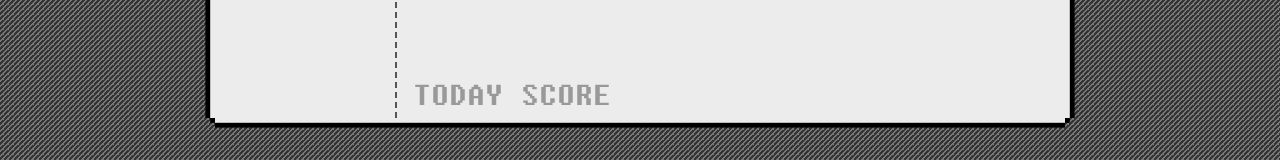
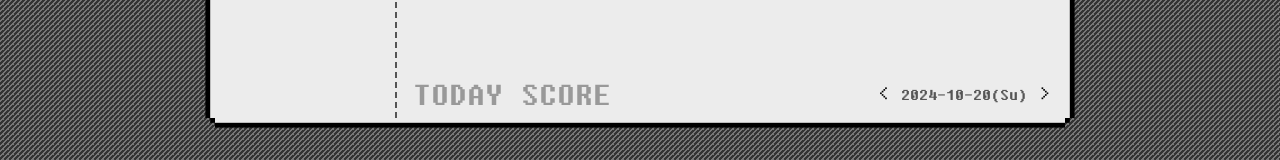
Before and after one commit to dayoung0510/routine-manager, a Next.js app: page /daily in a window 1280 px wide. Shown: the part 557-717 px from the top of the page. Built offline with nearby package versions, Linux system fonts and the light colour scheme; no server answers; the database is empty; sample sign-in values are in the browser's storage.

Commit message:
FEAT: 데일리기록 특정날짜 추가기능

```diff
--- a/src/app/(main)/daily/page.tsx
+++ b/src/app/(main)/daily/page.tsx
@@ -43,17 +43,20 @@ const DailyPage = () => {
   const queryClient = useQueryClient();
   const today = dayjs().format('YYYYMMDD').toString();
 
+  const [selectedDate, setSelectedDate] = useState<Date>(new Date());
+  const targetDay = dayjs(selectedDate).format('YYYYMMDD');
+
   const inputRef = useRef<HTMLInputElement>(null);
 
   const { data: tasks } = useGetUserIdActiveTasks(user.id);
   const { data: categories } = useGetCategories();
   const { data: todayDoneTasks } = useGetTodayDoneTaskList({
     userId: user.id,
-    date: today,
+    date: targetDay,
   });
   const { data: specialTodos } = useGetSpecialTodos({
     userId: user.id,
-    date: today,
+    date: targetDay,
   });
 
   const { mutate: addSpecialTodo } = usePostSpecialTodo();
@@ -77,11 +80,16 @@ const DailyPage = () => {
   const handleClickSpecialAdd = () => {
     if (user.id) {
       addSpecialTodo(
-        { date: today, content: specialInput, userId: user.id, isDone: false },
+        {
+          date: targetDay,
+          content: specialInput,
+          userId: user.id,
+          isDone: false,
+        },
         {
           onSuccess: (res) => {
             queryClient.invalidateQueries({
-              queryKey: ['specialTodos', today],
+              queryKey: ['specialTodos', targetDay],
             });
             setSpecialModal(false);
             toast.success('SUCCESS!');
@@ -98,13 +106,13 @@ const DailyPage = () => {
         {
           userId: user.id,
           specialTodoId: id,
-          date: today,
+          date: targetDay,
           isDone: !currentStatus ?? true,
         },
         {
           onSuccess: () => {
             queryClient.invalidateQueries({
-              queryKey: ['specialTodos', today],
+              queryKey: ['specialTodos', targetDay],
             });
           },
         },
@@ -116,11 +124,11 @@ const DailyPage = () => {
   const handleDeleteSpecialTodo = (specialTodoId: string) => {
     if (user.id) {
       deleteSpecialTodo(
-        { userId: user.id, specialTodoId, date: today },
+        { userId: user.id, specialTodoId, date: targetDay },
         {
           onSuccess: () => {
             queryClient.invalidateQueries({
-              queryKey: ['specialTodos', today],
+              queryKey: ['specialTodos', targetDay],
             });
             toast.success('DELETED!');
           },
@@ -137,7 +145,7 @@ const DailyPage = () => {
     if (user.id) {
       const payload = {
         userId: user.id,
-        date: today,
+        date: targetDay,
         taskId,
         content,
       };
@@ -148,7 +156,7 @@ const DailyPage = () => {
           if (task.taskId && user.id) {
             toggleTask({
               userId: user.id,
-              date: today,
+              date: targetDay,
               taskId: task.taskId,
               content: task.content,
               isDone: false,
@@ -162,7 +170,7 @@ const DailyPage = () => {
           { ...payload, isDone: false },
           {
             onSuccess: () => {
-              queryClient.invalidateQueries({ queryKey: ['tasks', today] });
+              queryClient.invalidateQueries({ queryKey: ['tasks', targetDay] });
             },
           },
         );
@@ -171,7 +179,7 @@ const DailyPage = () => {
           { ...payload, isDone: true },
           {
             onSuccess: () => {
-              queryClient.invalidateQueries({ queryKey: ['tasks', today] });
+              queryClient.invalidateQueries({ queryKey: ['tasks', targetDay] });
             },
           },
         );
@@ -191,7 +199,7 @@ const DailyPage = () => {
     if (score && user.id) {
       saveTodayScore({
         userId: user.id,
-        date: today,
+        date: targetDay,
         score: score.toString(),
       });
     }
@@ -311,8 +319,30 @@ const DailyPage = () => {
       </DailyAndSpecialContainer>
 
       <ScoreWrapper>
-        <p>TODAY SCORE</p>
-        <p>{score}</p>
+        <Flex $gap={{ column: 20 }}>
+          <p className="score">TODAY SCORE</p>
+          <p className="score">{score}</p>
+        </Flex>
+
+        <Flex $gap={{ column: 8 }}>
+          <div
+            onClick={() => {
+              const target = dayjs(selectedDate).subtract(1, 'day');
+              setSelectedDate(target.toDate());
+            }}
+          >
+            <Icon size={18} name="arrowL" />
+          </div>
+          <DateTypo>{dayjs(selectedDate).format('YYYY-MM-DD(dd)')}</DateTypo>
+          <div
+            onClick={() => {
+              const target = dayjs(selectedDate).add(1, 'day');
+              setSelectedDate(target.toDate());
+            }}
+          >
+            <Icon size={18} name="arrowR" />
+          </div>
+        </Flex>
       </ScoreWrapper>
 
       {specialModal && (
@@ -399,6 +429,11 @@ const Title = styled.p`
   }
 `;
 
+const DateTypo = styled.p`
+  font-size: 18px;
+  color: ${({ theme }) => theme.colors.black5};
+`;
+
 const ScoreWrapper = styled.div`
   position: absolute;
   bottom: 0;
@@ -407,10 +442,10 @@ const ScoreWrapper = styled.div`
   background-color: ${({ theme }) => theme.colors.lightGray};
   width: 100%;
   display: flex;
-  justify-content: flex-start;
+  justify-content: space-between;
   align-items: center;
-  column-gap: 20px;
-  p {
+
+  p.score {
     font-size: 36px;
   }
 
```
